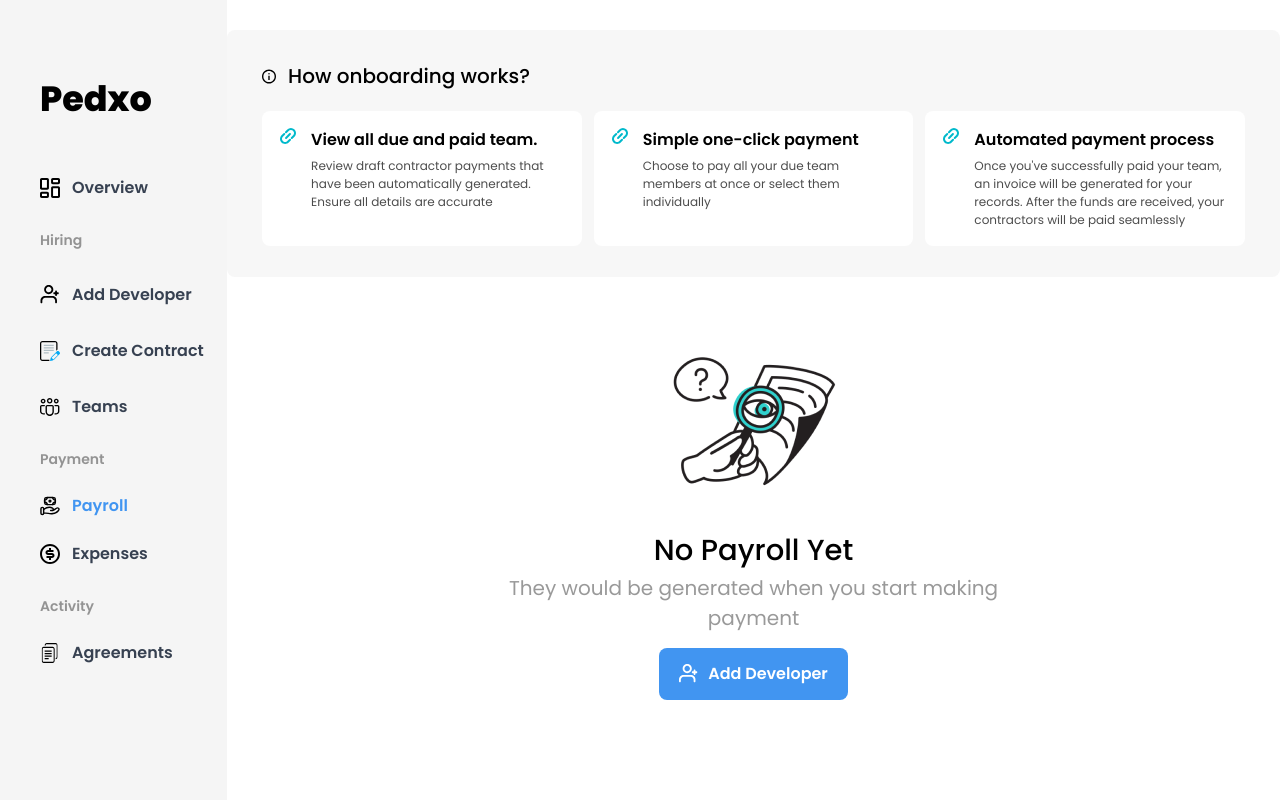
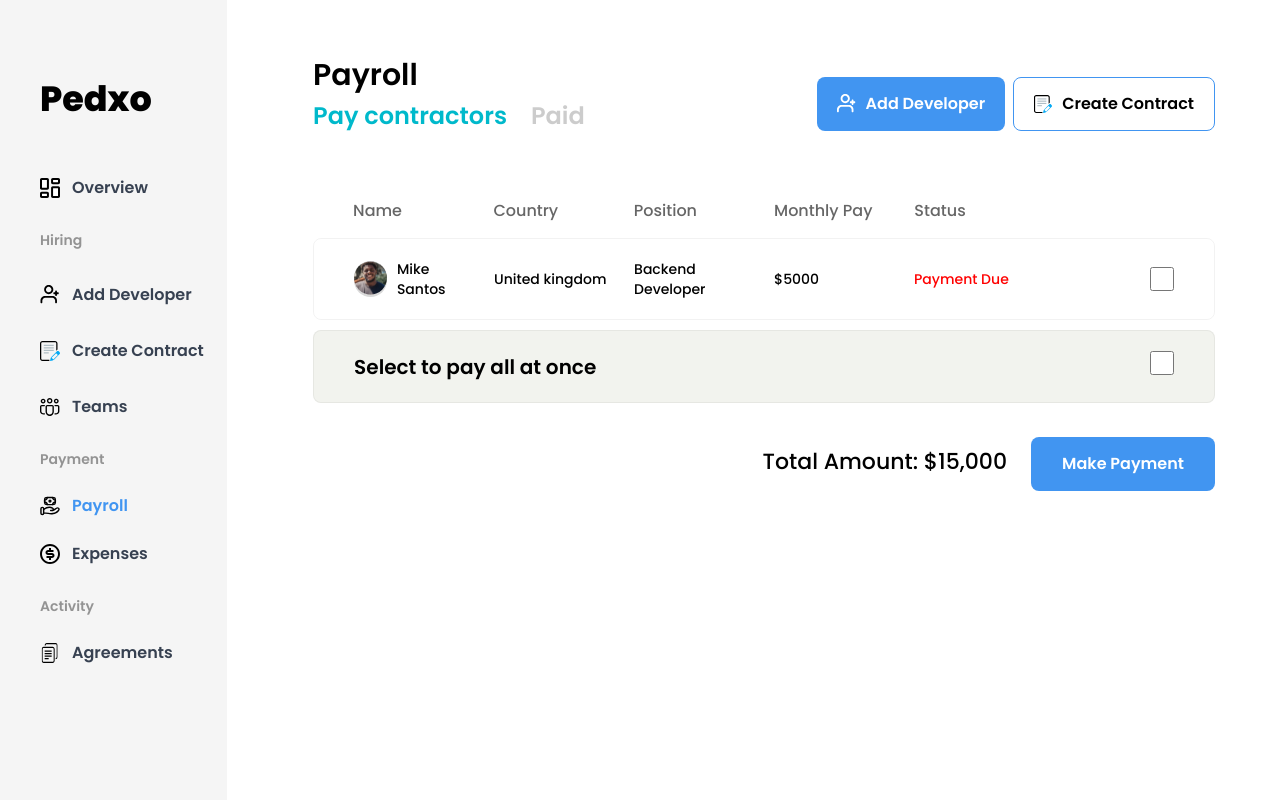
Before and after one commit to yekeen-nasir/pedxo-frontend-adminacct, a React (Vite) app: page /dashboard/payroll in a window 1280 px wide. Shown: the top 800 px of the page. Built offline with nearby package versions, Linux system fonts and the light colour scheme.

Commit message:
Payroll update

```diff
--- /dev/null
+++ b/src/components/PrimaryBtn.jsx
@@ -0,0 +1,15 @@
+import { NavLink } from "react-router-dom";
+
+const PrimaryBtn = ({text}) => {
+  return (
+    <div className="py-[1em] px-[2em] xl:py-[15px] xl:px-[31px] font-semibold text-[0.625rem] xl:text-base pr-bg-clr text-white mt-[15px] rounded-lg flex items-center justify-center gap-[10px]">
+      <NavLink
+        // to="/dashboard/add-developer"
+        className="flex items-center gap-[10px]"
+      >
+        {text}
+      </NavLink>
+    </div>
+  );
+};
+export default PrimaryBtn;
--- a/src/pages/Expenses.jsx
+++ b/src/pages/Expenses.jsx
@@ -11,6 +11,7 @@ const Expenses = () => {
       position: "Backend Developer",
       amount: "$5000",
     },
+
     // Add more employees here as needed
   ];
 
--- a/src/pages/Payroll.jsx
+++ b/src/pages/Payroll.jsx
@@ -1,36 +1,211 @@
-import { nanoid } from "nanoid";
-import SearchingDoc from "../components/SearchingDoc";
+import expenseavatar from "../assets/svg/expenseavatar.svg";
+import PrimaryBtn from "../components/PrimaryBtn";
+import AddDeveloperBtn from "../components/AddDeveloperBtn";
+import CreateContractBtn from "../components/CreateContractBtn";
 
 const Payroll = () => {
-  const onBoarding = [
+  const employees = [
     {
-      id: nanoid(),
-      title: "View all due and paid team.",
-      desp: "Review draft contractor payments that have been automatically generated. Ensure all details are accurate",
+      name: "Mike Santos",
+      country: "United kingdom",
+      position: "Backend Developer",
+      amount: "$5000",
+      status: "Payment Due",
     },
-    {
-      id: nanoid(),
-      title: "Simple one-click payment",
-      desp: "Choose to pay all your due team members at once or select them individually",
-    },
-    {
-      id: nanoid(),
-      title: "Automated payment process",
-      desp: "Once you've successfully paid your team, an invoice will be generated for your records. After the funds are received, your contractors will be paid seamlessly",
-    },
+
+    // Add more employees here as needed
   ];
 
   return (
-    <div>
-      <SearchingDoc
-        heading="Payroll"
-        noticeText="How onboarding works?"
-        searchingdocTitle="No Payroll Yet"
-        searchingdocText="They would be generated when you start
- making payment"
-        onBoarding={onBoarding}
-      />
-    </div>
+    <section>
+      <div className="relative top-[128px] mx-5 md:top-[61px] xl:ml-[86px] xl:mr-[65px]">
+        <div className="flex flex-col  lg:flex-row lg:items-center lg:justify-between">
+          <div>
+            <div className="text-xl font-medium lg:text-[30px] lg:font-semibold xl:mb-[11px]">
+              Payroll
+            </div>
+            <div className="font-semibold xl:text-2xl">
+              <span className="mr-6" style={{ color: "#00B9CB" }}>
+                Pay contractors
+              </span>
+              <span style={{ color: "rgba(0, 0, 0, 0.20)" }}>Paid</span>
+            </div>
+          </div>
+
+          <div className="hidden md:flex gap-2">
+            <AddDeveloperBtn />
+            <CreateContractBtn />
+          </div>
+        </div>
+        <div className="xl:mt-[46px] flex flex-col ">
+          <div className="flex flex-col gap-4 mt-[21px] xl:flex-col-reverse xl:gap-[10px] xl:w-full lg:hidden">
+            <div
+              className="flex justify-between items-center px-[13px] py-[11px] rounded-lg user-bg-clr xl:px-10 xl:py-5"
+              style={{ border: "1px solid rgba(0, 0, 0, 0.05)" }}
+            >
+              <div className="text-[0.625rem] font-semibold xl:text-xl">
+                Select to pay all at once
+              </div>
+
+              <input type="checkbox" name="" id="" className="xl:w-6 xl:h-6" />
+            </div>
+
+            {employees.map((employee, index) => (
+              <div
+                key={index}
+                className="flex justify-between font-medium px-[18px] py-[22px] rounded-lg xl:flex-row xl:items-center xl:px-10  xl:py-[20px] "
+                style={{ border: "0.5px solid rgba(0, 0, 0, 0.20)" }}
+              >
+                <div className="xl:flex xl:items-center">
+                  <div className="flex gap-[10px] xl:items-center">
+                    <img src={expenseavatar} alt="profile photo" />
+                    <div className="xl:flex">
+                      <div className="text-sm xl:text-sm">{employee.name}</div>
+                      <div className="text-[0.75rem] xl:text-sm xl:ml-[110px]">
+                        {employee.country}
+                      </div>
+                    </div>
+                  </div>
+
+                  <div className="text-[0.75rem] xl:text-sm mt-[13px] xl:mt-0">
+                    {employee.position}
+                  </div>
+                </div>
+                <div className="flex justify-between gap-[50px] xl:flex-row-reverse xl:ml-[50px]">
+                  <div className="flex flex-col items-center text-[0.5rem] ">
+                    <span
+                      className="px-[10px] py-[3px] rounded-[4px]  max-h-max xl:hidden"
+                      style={{ backgroundColor: "rgba(255, 0, 0, 0.20)" }}
+                    >
+                      Due
+                    </span>
+                    <span
+                      className="text-sm font-medium hidden xl:block xl:ml-[50px]"
+                      style={{ color: "#F00" }}
+                    >
+                      {employee.status}
+                    </span>
+                  </div>
+                  <div className="text-sm flex flex-col justify-between">
+                    {employee.amount}
+
+                    <input
+                      type="checkbox"
+                      name=""
+                      id=""
+                      className="w-4 h-4 ml-auto xl:hidden"
+                    />
+                  </div>
+                </div>
+              </div>
+            ))}
+          </div>
+
+          <div className="mt-[21px] hidden xl:w-full lg:block ">
+            <div
+              className="grid grid-cols-6 gap-5 font-medium mb-[15px] px-10 "
+              style={{ color: "rgba(0, 0, 0, 0.60)" }}
+            >
+              <div>Name</div>
+              <div>Country</div>
+              <div>Position</div>
+              <div>Monthly Pay</div>
+              <div>Status</div>
+            </div>
+            <div>
+              {employees.map((employee, index) => (
+                <div key={index} className="flex flex-col gap-[10px]">
+                  <div
+                    className="grid grid-cols-6 items-center gap-5 px-10 py-5 rounded-lg text-sm font-medium "
+                    style={{ border: "1px solid rgba(0, 0, 0, 0.05)" }}
+                  >
+                    <div className="flex items-center gap-[10px]">
+                      <div
+                        className="w-9 h-9 rounded-full"
+                        style={{ backgroundColor: "#D9D9D9" }}
+                      >
+                        <img src={expenseavatar} alt="profile photo" />
+                      </div>
+                      <div>{employee.name}</div>
+                    </div>
+                    <div>{employee.country}</div>
+                    <div> {employee.position}</div>
+                    <div>$5000</div>
+                    <div style={{ color: "#F00" }}>{employee.status}</div>
+
+                    <input
+                      type="checkbox"
+                      name=""
+                      id=""
+                      className="w-6 h-6 ml-auto "
+                    />
+                  </div>
+                </div>
+              ))}
+            </div>
+            <div
+              className="flex justify-between items-center px-10 py-5 mt-[10px] rounded-lg user-bg-clr"
+              style={{ border: "1px solid rgba(0, 0, 0, 0.05)" }}
+            >
+              <div className="text-xl font-semibold ">
+                Select to pay all at once
+              </div>
+              <div>
+                <input type="checkbox" name="" id="" className="w-6 h-6" />
+              </div>
+            </div>
+          </div>
+        </div>
+
+        <div className="">
+          <div className="flex items-center justify-between gap-6 mt-[19px] xl:justify-end">
+            <div className="text-sm font-medium mt-[10px] xl:text-[22px]">
+              Total Amount: $15,000
+            </div>
+            <div>
+              <PrimaryBtn text="Make Payment" />
+            </div>
+          </div>
+        </div>
+      </div>
+    </section>
   );
 };
 export default Payroll;
+
+// import { nanoid } from "nanoid";
+// import SearchingDoc from "../components/SearchingDoc";
+
+// const Payroll = () => {
+//   const onBoarding = [
+//     {
+//       id: nanoid(),
+//       title: "View all due and paid team.",
+//       desp: "Review draft contractor payments that have been automatically generated. Ensure all details are accurate",
+//     },
+//     {
+//       id: nanoid(),
+//       title: "Simple one-click payment",
+//       desp: "Choose to pay all your due team members at once or select them individually",
+//     },
+//     {
+//       id: nanoid(),
+//       title: "Automated payment process",
+//       desp: "Once you've successfully paid your team, an invoice will be generated for your records. After the funds are received, your contractors will be paid seamlessly",
+//     },
+//   ];
+
+//   return (
+//     <div>
+//       <SearchingDoc
+//         heading="Payroll"
+//         noticeText="How onboarding works?"
+//         searchingdocTitle="No Payroll Yet"
+//         searchingdocText="They would be generated when you start
+//  making payment"
+//         onBoarding={onBoarding}
+//       />
+//     </div>
+//   );
+// };
+// export default Payroll;
```
